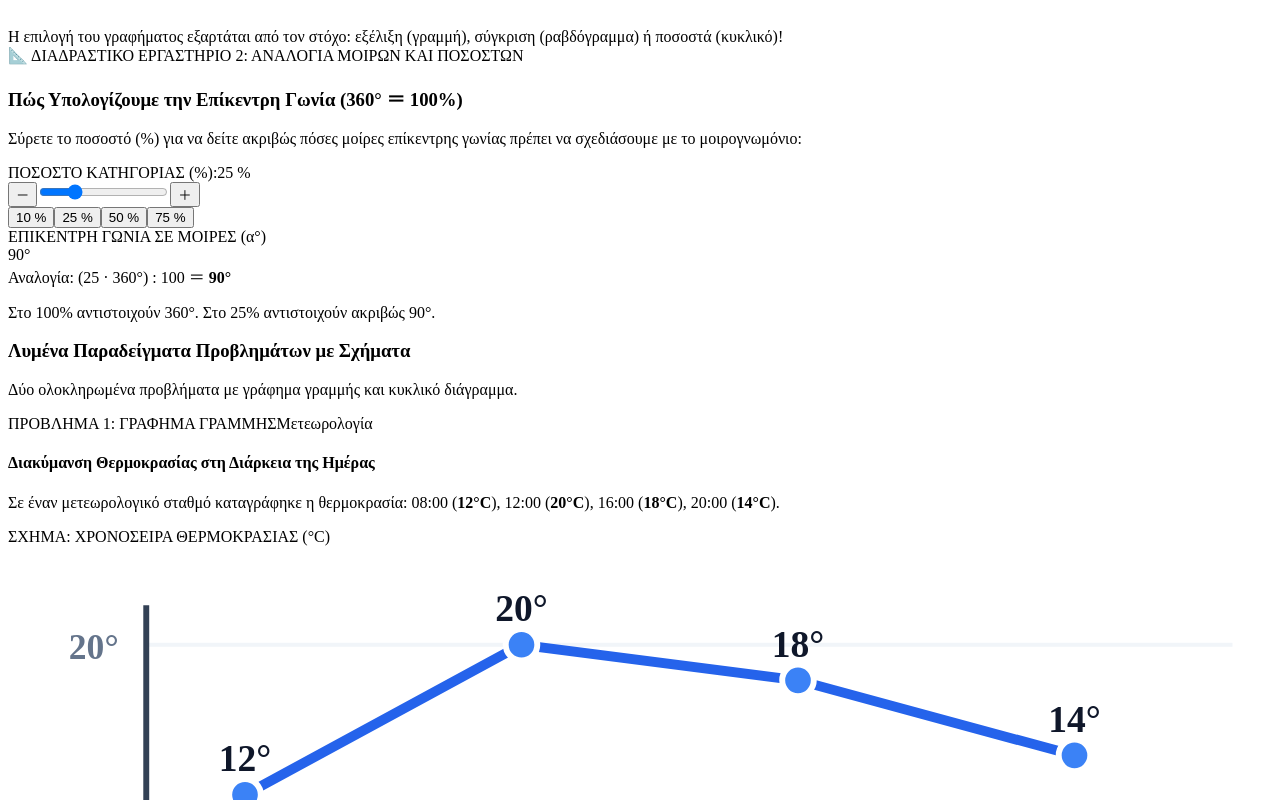
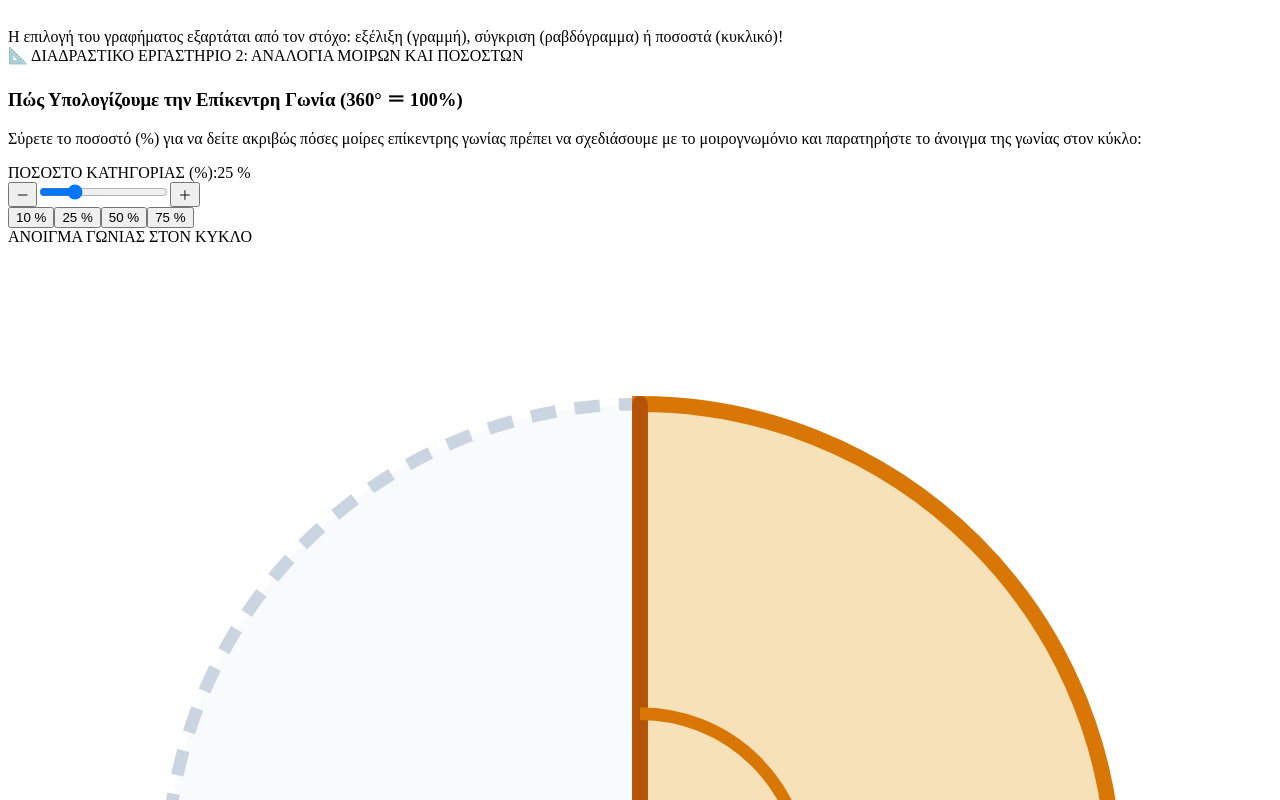
Before and after one commit to gkrimpas-lab/learn-maths-2026, a Next.js app: page /st-dimotikou/57-alla-grafimata in a window 1280 px wide. Shown: the part 2160-2960 px from the top of the page. Built offline with nearby package versions, Linux system fonts and the light colour scheme.

Commit message:
Update 57-alla-grafimata.js

```diff
--- a/pages/st-dimotikou/57-alla-grafimata.js
+++ b/pages/st-dimotikou/57-alla-grafimata.js
@@ -33,6 +33,37 @@ export default function AllaGrafimataTheoryPage() {
   const degreesCalculated = useMemo(() => {
     return Number(((percentInput * 360) / 100).toFixed(1));
   }, [percentInput]);
+
+  // Υπολογισμος γεωμετριας τομεα για τον δυναμικο κυκλο του Εργαστηριου 2
+  const angleSectorData = useMemo(() => {
+    const cx = 100;
+    const cy = 100;
+    const r = 75;
+    const angle = degreesCalculated;
+
+    if (angle >= 360) {
+      return {
+        path: `M ${cx} ${cy - r} A ${r} ${r} 0 1 1 ${cx} ${cy + r} A ${r} ${r} 0 1 1 ${cx} ${cy - r} Z`,
+        arcPath: '',
+        endX: cx,
+        endY: cy - r
+      };
+    }
+
+    const rad = (Math.PI * (angle - 90)) / 180;
+    const endX = cx + r * Math.cos(rad);
+    const endY = cy + r * Math.sin(rad);
+    const largeArc = angle > 180 ? 1 : 0;
+    const path = `M ${cx} ${cy} L ${cx} ${cy - r} A ${r} ${r} 0 ${largeArc} 1 ${endX} ${endY} Z`;
+
+    // Μικρο τοξο ενδειξης γωνιας κοντα στο κεντρο
+    const rSmall = 26;
+    const endXSmall = cx + rSmall * Math.cos(rad);
+    const endYSmall = cy + rSmall * Math.sin(rad);
+    const arcPath = `M ${cx} ${cy - rSmall} A ${rSmall} ${rSmall} 0 ${largeArc} 1 ${endXSmall} ${endYSmall}`;
+
+    return { path, arcPath, endX, endY };
+  }, [degreesCalculated]);
 
   return (
     <Layout
@@ -623,14 +654,14 @@ export default function AllaGrafimataTheoryPage() {
               Πώς Υπολογίζουμε την Επίκεντρη Γωνία (360° ＝ 100%)
             </h3>
             <p className="text-slate-600 text-xs sm:text-sm 2xl:text-base mt-0.5">
-              Σύρετε το ποσοστό (%) για να δείτε ακριβώς πόσες μοίρες επίκεντρης γωνίας πρέπει να σχεδιάσουμε με το μοιρογνωμόνιο:
+              Σύρετε το ποσοστό (%) για να δείτε ακριβώς πόσες μοίρες επίκεντρης γωνίας πρέπει να σχεδιάσουμε με το μοιρογνωμόνιο και παρατηρήστε το άνοιγμα της γωνίας στον κύκλο:
             </p>
           </div>
 
-          <div className="grid grid-cols-1 md:grid-cols-2 gap-6 items-center">
+          <div className="grid grid-cols-1 lg:grid-cols-12 gap-6 items-center">
 
-            {/* Ρυθμισεις Ποσοστου με stepper 36px */}
-            <div className="space-y-4">
+            {/* Ρυθμισεις Ποσοστου με stepper 36px (5 στήλες) */}
+            <div className="lg:col-span-5 space-y-4">
               <div className="bg-slate-50 p-3.5 sm:p-4 rounded-2xl border border-slate-200 space-y-2">
                 <div className="flex justify-between items-center text-xs font-bold text-slate-700">
                   <span>ΠΟΣΟΣΤΟ ΚΑΤΗΓΟΡΙΑΣ (%):</span>
@@ -684,8 +715,68 @@ export default function AllaGrafimataTheoryPage() {
               </div>
             </div>
 
-            {/* Αποτελεσμα & Τυπος */}
-            <div className="bg-amber-50/60 p-5 sm:p-6 rounded-3xl border border-amber-200 space-y-3 text-center">
+            {/* Δυναμικος Κυκλος με Ανοιγμα Επικεντρης Γωνιας (3 στήλες) */}
+            <div className="lg:col-span-3 bg-slate-50 p-4 rounded-3xl border border-slate-200 flex flex-col items-center justify-center space-y-2">
+              <span className="text-[11px] font-bold text-slate-500 uppercase tracking-wider text-center">
+                ΑΝΟΙΓΜΑ ΓΩΝΙΑΣ ΣΤΟΝ ΚΥΚΛΟ
+              </span>
+              <div className="w-full max-w-[180px] aspect-square bg-white rounded-2xl border border-slate-200 p-2 shadow-inner flex items-center justify-center">
+                <svg viewBox="0 0 200 200" className="w-full h-full overflow-visible">
+                  {/* Περιγραμμα ολοκληρου του κυκλου */}
+                  <circle cx="100" cy="100" r="75" fill="#f8fafc" stroke="#cbd5e1" strokeWidth="2" strokeDasharray="4 3" />
+
+                  {/* Χρωματισμενος τομεας της επικεντρης γωνιας */}
+                  <path
+                    d={angleSectorData.path}
+                    fill="#f59e0b"
+                    fillOpacity="0.28"
+                    stroke="#d97706"
+                    strokeWidth="2.5"
+                    className="transition-all duration-150"
+                  />
+
+                  {/* Αρχικη ακτινα αναφορας (κατακορυφη προς τα επανω: 0 μοιρες) */}
+                  <line x1="100" y1="100" x2="100" y2="25" stroke="#b45309" strokeWidth="2.5" strokeLinecap="round" />
+
+                  {/* Τελικη κινητη ακτινα της επικεντρης γωνιας */}
+                  {degreesCalculated < 360 && (
+                    <line
+                      x1="100"
+                      y1="100"
+                      x2={angleSectorData.endX}
+                      y2={angleSectorData.endY}
+                      stroke="#b45309"
+                      strokeWidth="2.5"
+                      strokeLinecap="round"
+                      className="transition-all duration-150"
+                    />
+                  )}
+
+                  {/* Εσωτερικο τοξο επικεντρης γωνιας κοντα στο κεντρο */}
+                  {degreesCalculated > 0 && degreesCalculated < 360 && angleSectorData.arcPath && (
+                    <path
+                      d={angleSectorData.arcPath}
+                      fill="none"
+                      stroke="#d97706"
+                      strokeWidth="2"
+                      className="transition-all duration-150"
+                    />
+                  )}
+
+                  {/* Κεντρο του κυκλου */}
+                  <circle cx="100" cy="100" r="4.5" fill="#78350f" stroke="#ffffff" strokeWidth="1.5" />
+                  <text x="100" y="116" fontSize="10" fontWeight="bold" fill="#78350f" textAnchor="middle">
+                    Ο
+                  </text>
+                </svg>
+              </div>
+              <div className="text-[11px] font-mono font-bold text-amber-800 text-center">
+                Επίκεντρη: <strong className="text-sm">{degreesCalculated}°</strong> ({percentInput}%)
+              </div>
+            </div>
+
+            {/* Αποτελεσμα & Τυπος (4 στήλες) */}
+            <div className="lg:col-span-4 bg-amber-50/60 p-5 sm:p-6 rounded-3xl border border-amber-200 space-y-3 text-center">
               <span className="text-xs font-bold text-amber-900 uppercase tracking-wider block">
                 ΕΠΙΚΕΝΤΡΗ ΓΩΝΙΑ ΣΕ ΜΟΙΡΕΣ (α°)
               </span>
```
